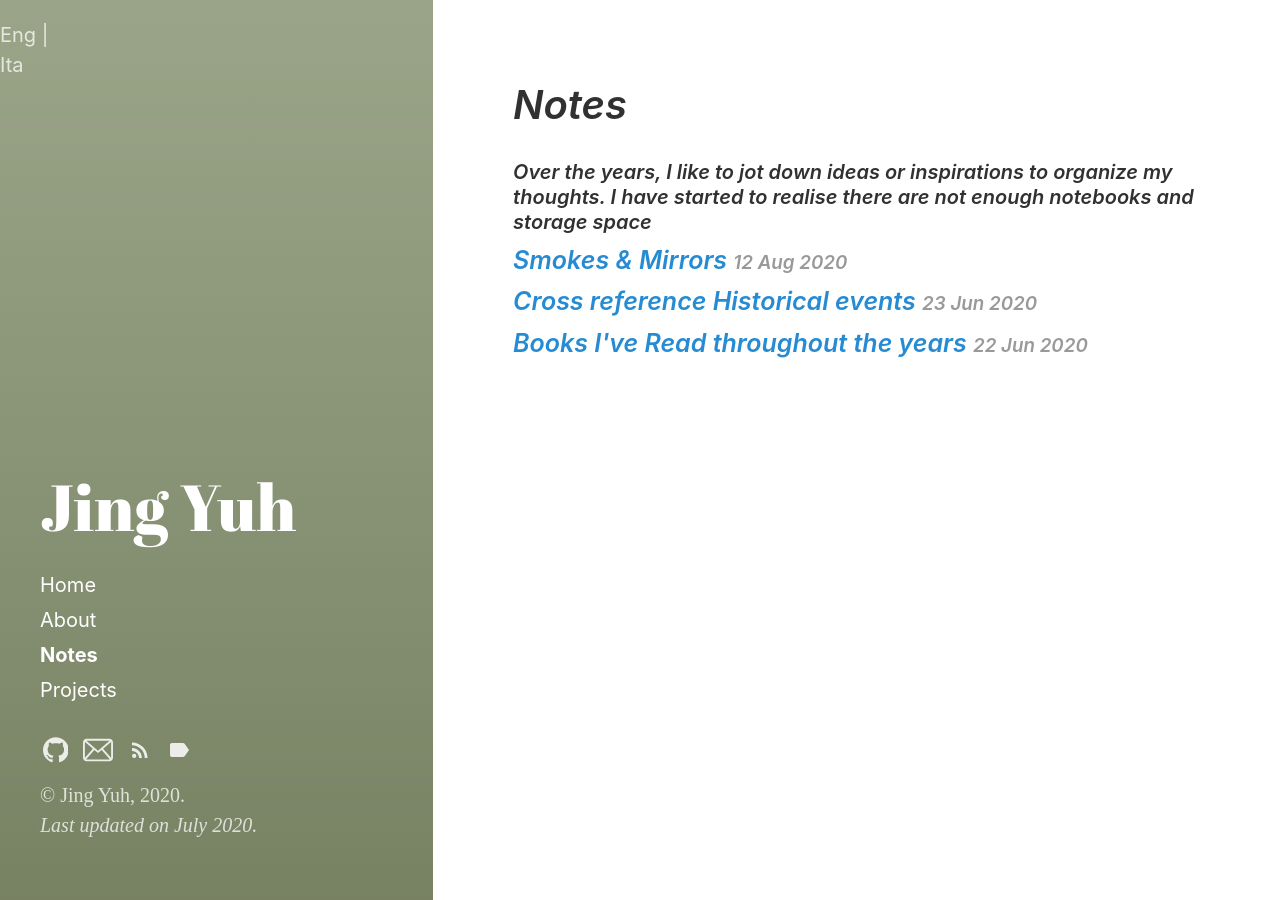
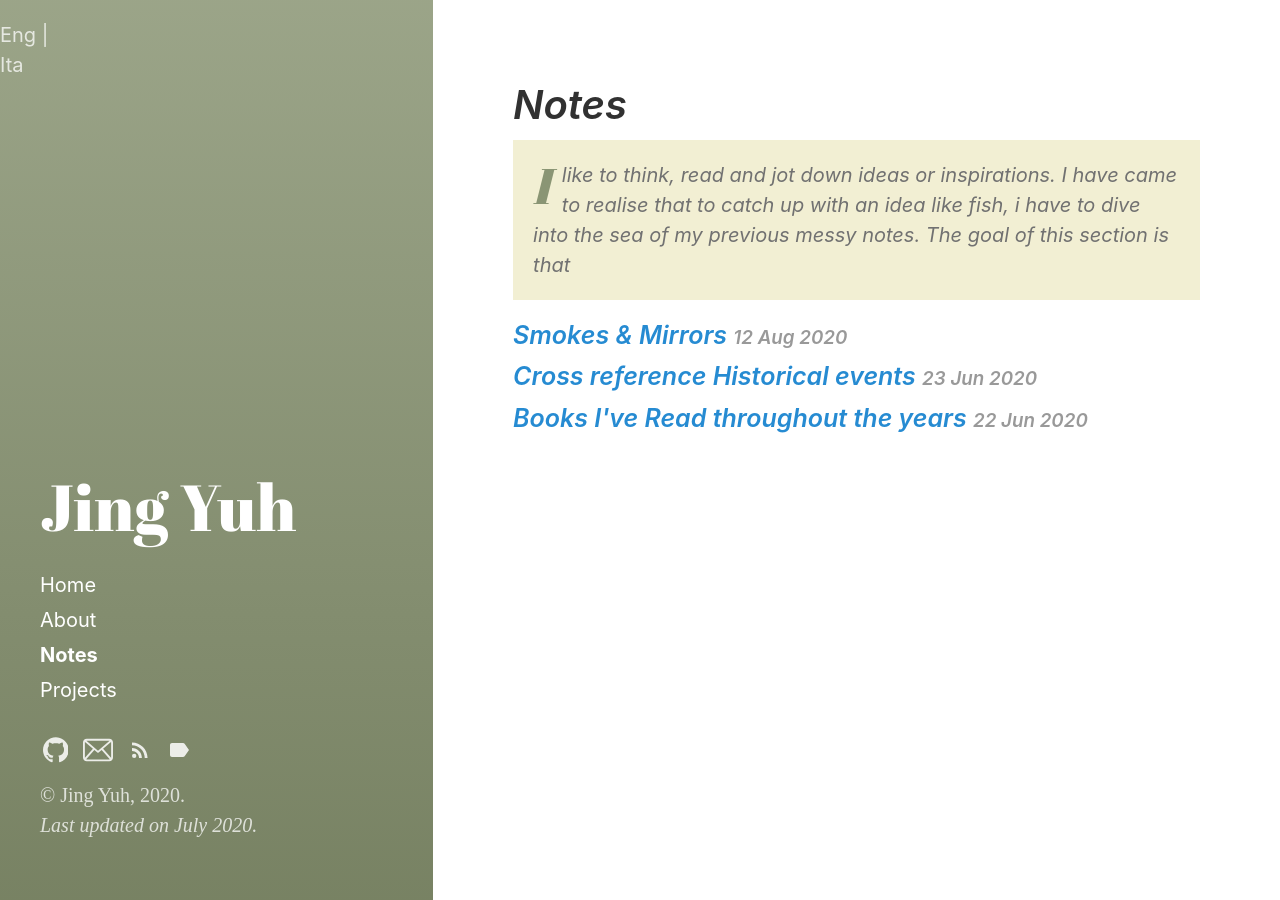
Before and after one commit to jyang123-bit/Website, a Jekyll site: the page built from category/Notes.md, in a window 1280 px wide. Built offline with Jekyll 4.4.1, drawn with Linux system fonts in a browser that asks for light colours.

Commit message:
Update Notes.md

```diff
--- a/category/Notes.md
+++ b/category/Notes.md
@@ -4,4 +4,6 @@ title: Notes
 
 
 ---
-<h4>Over the years, I like to jot down ideas or inspirations to organize my thoughts. I have started to realise there are not enough notebooks and storage space
+<p class="message">
+  <span class="padded-dropcap">I</span>like to think, read and jot down ideas or inspirations. I have came to realise that to catch up with an idea like fish, i have to dive into the sea of my previous messy notes. The goal of this section is that
+</p>
```
